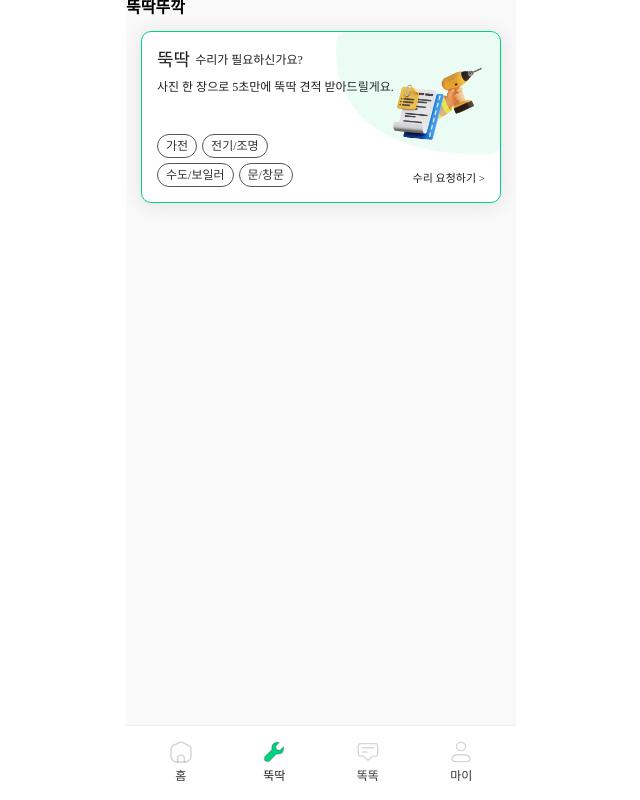
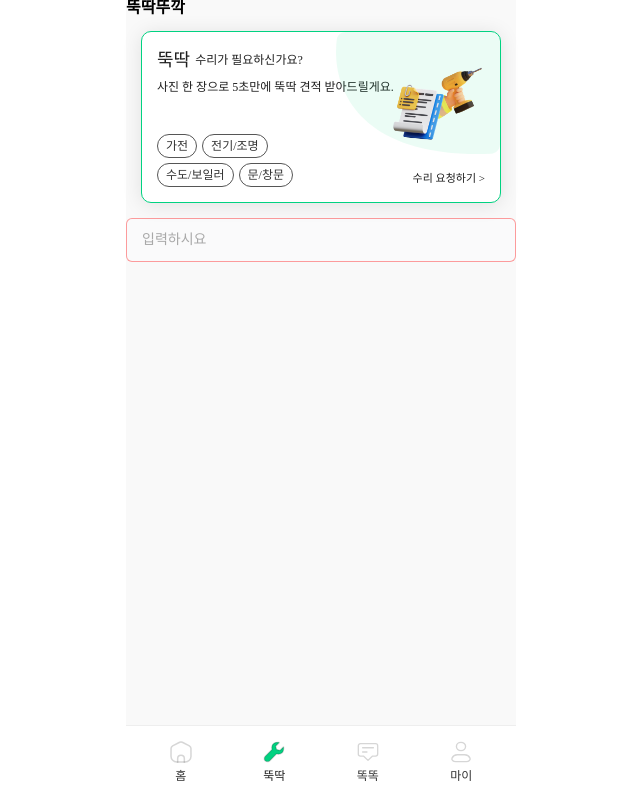
Before and after one commit to HotKeTok/HotKeTok-FE, a React (Vite) app: page /repair in a window 1280 px wide. Shown: the whole page, without its empty margins (319-959 px from the left). Built offline with nearby package versions, Linux system fonts and the light colour scheme.

Commit message:
feat: TextField 컴포넌트 구현

```diff
--- /dev/null
+++ b/src/components/common/TextField.jsx
@@ -0,0 +1,45 @@
+// TextField.jsx
+import styled, { css } from 'styled-components';
+import { color, typo } from '../../styles/tokens';
+
+export default function TextField({ placeholder, value, onChange, state, width }) {
+  return (
+    <Input
+      placeholder={placeholder}
+      value={value}
+      onChange={onChange}
+      state={state}
+      width={width}
+    />
+  );
+}
+
+const Input = styled.input`
+  box-sizing: border-box;
+  width: ${(props) => props.width || '100%'};
+  height: 44px;
+  padding: 13px 15px;
+  border-radius: 6px;
+  border: 1px solid var(--Basic-GrayScale-Gray-200, #efefef);
+  background: var(--Basic-GrayScale-Gray-100, #fafafb);
+
+  outline: none;
+  transition: border-color 0.2s ease;
+  ${typo('body2')};
+  color: ${color('grayscale.800')};
+  &::placeholder {
+    color: ${color('grayscale.400')};
+  }
+
+  ${(props) =>
+    props.state === 'error' &&
+    css`
+      border-color: rgba(255, 63, 63, 0.5);
+    `}
+
+  ${(props) =>
+    props.state === 'success' &&
+    css`
+      border-color: rgba(1, 210, 129, 0.5);
+    `}
+`;
--- a/src/templates/RepairTemplate.jsx
+++ b/src/templates/RepairTemplate.jsx
@@ -1,12 +1,14 @@
+import TextField from '../components/common/TextField';
 import RepairBanner from '../components/Repair/RepairBanner';
 
 export default function RepairTemplate() {
   return (
-    <div>
+    <>
       <h1>뚝딱뚜깍</h1>
       <div style={{ padding: '15px' }}>
         <RepairBanner />
       </div>
-    </div>
+      <TextField placeholder="입력하시요" state="error" />
+    </>
   );
 }
```
